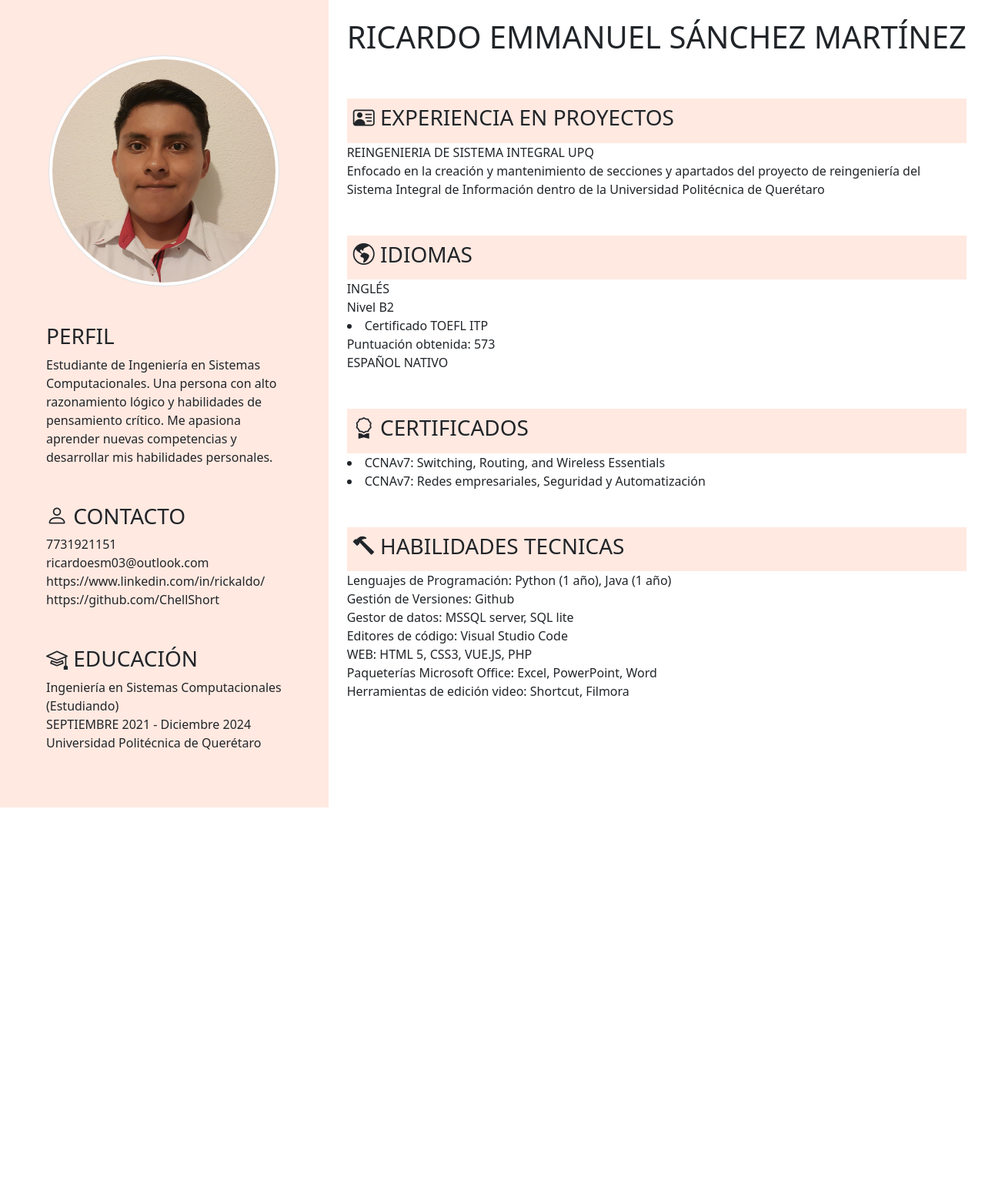
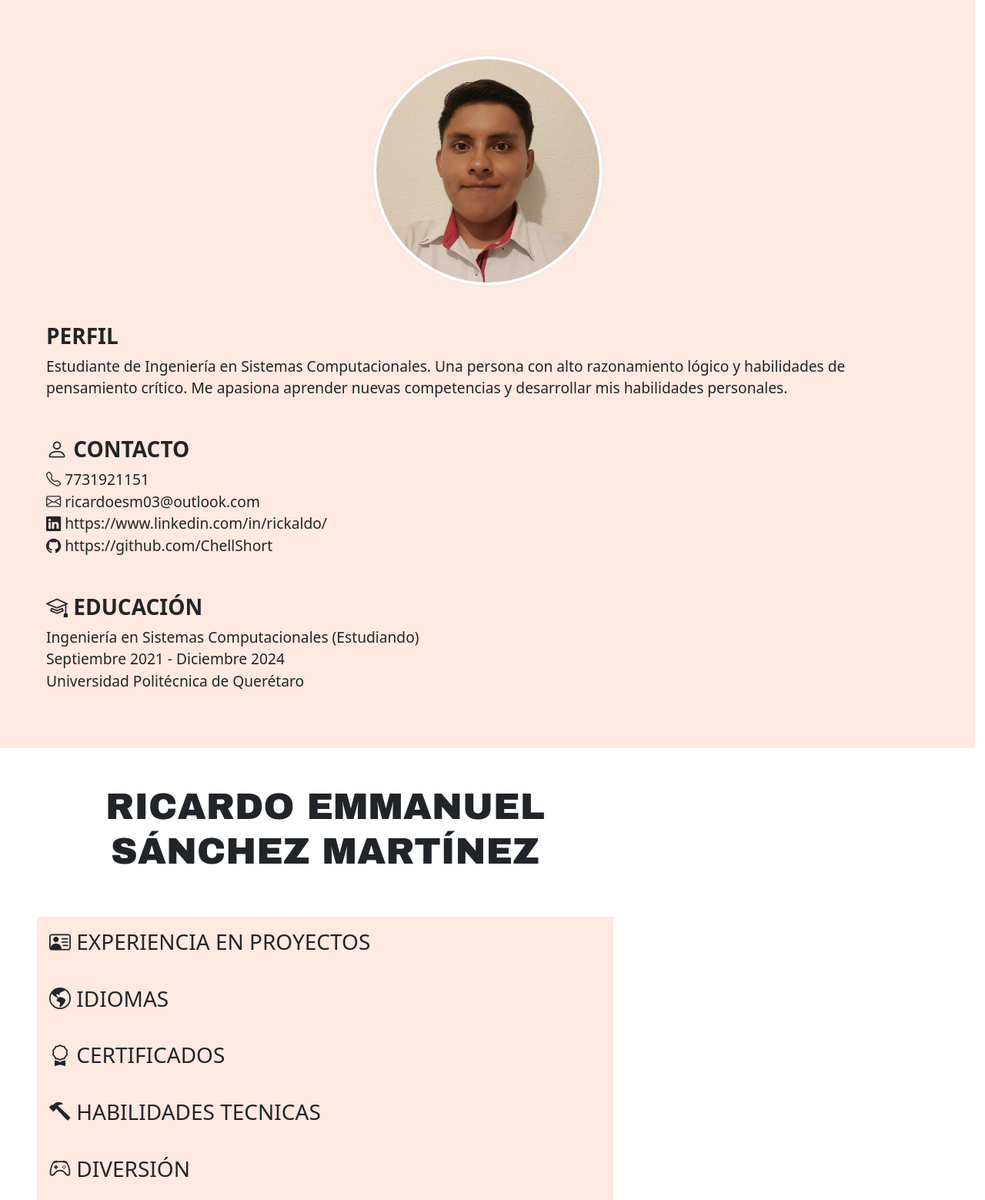
Before and after one commit to ChellShort/Curriculum, a Flask app: page / in a window 1280 px wide. Shown: the whole page at 77% size. Before the commit the page ends 1049 px from the top, so only its background shows below. Run offline with Flask 3, Linux system fonts and the light colour scheme.

Commit message:
Entregable 1

```diff
--- a/app.py
+++ b/app.py
@@ -6,5 +6,9 @@ app = Flask(__name__)
 def index():
     return render_template('Pagina1.html')
 
+@app.route('/prueba')
+def pagina():
+    return render_template('Pagina2.html')
+
 if __name__ == '__main__':
     app.run(debug=True)
--- a/templates/Pagina1.html
+++ b/templates/Pagina1.html
@@ -10,45 +10,65 @@
         .custom-div {
           background-color: rgb(255, 233, 225);
         }
-      </style>
+        #lol {
+          width: 99vw;
+          height: 99vh;
+        }
+        @font-face {
+        font-family: 'Arial Black';
+        src: url('ruta/a/arial-black.ttf') format('truetype');
+        }
+        .arial {
+        font-family: 'Arial Black', Arial, sans-serif;
+        }
+        h1 {
+        font-size: 3em;
+        }
+        .hidden-content {
+        display: none;
+        }
+        a{
+            font-size: 1.2em
+        }
+    </style>
 </head>
 <body>
     <div class="container-fluid">
-        <div class="row">
+        <div class="row" id="lol">
             <div class="p-5 col custom-div">
                 <div class="row">
                     <div class="col p-4 mx-auto text-center">
                         <div class="embed-responsive embed-responsive-16by9">
-                        <img src="{{ url_for('static', filename='images/Ilustración2.jpg') }}" class="embed-responsive-item img-thumbnail rounded-circle" alt="Imagen 1" width="300" height="200">
+                        <img src="{{ url_for('static', filename='images/Ilustración2.jpg') }}" class="embed-responsive-item img-thumbnail rounded-circle" alt="Imagen 1" width="300" height="300">
                         </div>
                     </div>
                 </div>
                 <div class="row">
                     <div class="p-4 col">
-                        <h3>PERFIL</h3>
+                        <h3><strong>PERFIL</strong></h3>
                         <a>Estudiante de Ingeniería en Sistemas Computacionales. Una persona con alto razonamiento lógico y habilidades de pensamiento crítico.
                             Me apasiona aprender nuevas competencias y desarrollar mis habilidades personales.</a>
                     </div>
                     <div class="col-med-auto p-4">
-                        <h3><i class="bi bi-person"></i> CONTACTO</h3>
+                        <h3><i class="bi bi-person"></i> <strong>CONTACTO</strong></h3>
                         <div>
-                        <a>7731921151</a>
+                        <a><i class="bi bi-telephone"></i> 7731921151</a>
                         </div>
                         <div>
-                        <a>ricardoesm03@outlook.com</a>
+                        <a><i class="bi bi-envelope"></i> ricardoesm03@outlook.com</a>
                         </div>
                         <div>
-                        <a>https://www.linkedin.com/in/rickaldo/</a>
+                        <a><i class="bi bi-linkedin"></i> https://www.linkedin.com/in/rickaldo/</a>
                         </div>
                         <div>
-                        <a>https://github.com/ChellShort</a>
+                        <a><i class="bi bi-github"></i> https://github.com/ChellShort</a>
                         </div>
                     </div>
                     <div class="col-med-auto p-4">
-                        <h3><i class="bi bi-mortarboard"></i> EDUCACIÓN</h3>
+                        <h3><i class="bi bi-mortarboard"></i> <strong>EDUCACIÓN</strong></h3>
                         <div>
                         <a>Ingeniería en Sistemas Computacionales (Estudiando)<br></a>
-                        <a>SEPTIEMBRE 2021 -  Diciembre 2024<br></a>
+                        <a>Septiembre 2021 -  Diciembre 2024<br></a>
                         <a>Universidad Politécnica de Querétaro<br></a>
                         </div>
                     </div>
@@ -56,47 +76,79 @@
             </div>
             <div class="col-md-8">
                 <div class="row">
-                    <div class="col-12 text-center p-4">
+                    <div class="col-12 text-center p-5 arial">
                         <h1>RICARDO EMMANUEL SÁNCHEZ MARTÍNEZ</h1>
                     </div>
-                    <div class="col-12 p-4">
-                        <div class="custom-div p-2">
+                    <div class="col-12 ps-5 pe-5" id="miDiv">
+                        <div class="custom-div p-3">
                         <h3><i class="bi bi-person-vcard"></i> EXPERIENCIA EN PROYECTOS</h3>
                         </div>
-                        <a>REINGENIERIA DE SISTEMA INTEGRAL UPQ</a>
-                        <a><br>Enfocado en la creación y mantenimiento de secciones y apartados del proyecto de reingeniería del Sistema Integral de Información dentro de la Universidad Politécnica de Querétaro</a>
+                        <div class="p-3 mt-2 hidden-content">
+                            <a><strong>REINGENIERIA DE SISTEMA INTEGRAL UPQ</strong></a>
+                            <a><br>Enfocado en la creación y mantenimiento de secciones y apartados del proyecto de reingeniería del Sistema Integral de Información dentro de la Universidad Politécnica de Querétaro</a>
+                        </div>
                     </div>
-                    <div class="col-12 p-4">
-                        <div class="custom-div p-2">
+                    <div class="col-12 ps-5 pe-5" id="miDiv2">
+                        <div class="custom-div p-3">
                         <h3><i class="bi bi-globe-americas"></i> IDIOMAS</h3>
                         </div>
-                        <a>INGLÉS<br>Nivel B2</a>
-                        <li>Certificado TOEFL ITP<br>
-                        Puntuación obtenida: 573</li>
-                        <a>ESPAÑOL NATIVO</a>
+                        <div class="hidden-content">
+                            <div class="p-3 mt-2">
+                                <a><strong>INGLÉS</strong><br>Nivel B2</a>
+                                <div class="ps-3">
+                                <li>Certificado TOEFL ITP<br>Puntuación obtenida: 573</li>
+                                </div>
+                            </div>
+                            <div class="ps-3 pb-4">
+                                <a><strong>ESPAÑOL NATIVO</strong></a>
+                            </div>
+                        </div>
                     </div>
-                    <div class="col-12 p-4">
-                        <div class="custom-div p-2">
+                    <div class="col-12 ps-5 pe-5" id="miDiv3">
+                        <div class="custom-div p-3">
                         <h3><i class="bi bi-award"></i> CERTIFICADOS</h3>
                         </div>
-                        <li>CCNAv7: Switching, Routing, and Wireless Essentials</li>
-                        <li>CCNAv7: Redes empresariales, Seguridad y Automatización</li>
+                        <div class="p-3 mt-2 hidden-content">
+                            <li><strong>CCNAv7: Switching, Routing, and Wireless Essentials</strong></li>
+                            <li><strong>CCNAv7: Redes empresariales, Seguridad y Automatización</strong></li>
+                        </div>
                     </div>
-                    <div class="col-12 p-4">
-                        <div class="custom-div p-2">
+                    <div class="col-12 ps-5 pe-5" id="miDiv3">
+                        <div class="custom-div p-3">
                         <h3><i class="bi bi-hammer"></i> HABILIDADES TECNICAS</h3>
                         </div>
-                        <a>Lenguajes de Programación: Python (1 año), Java (1 año)<br></a>
-                        <a>Gestión de Versiones: Github<br></a>
-                        <a>Gestor de datos: MSSQL server, SQL lite<br></a>
-                        <a>Editores de código: Visual Studio Code<br></a>
-                        <a>WEB: HTML 5, CSS3, VUE.JS, PHP<br></a>
-                        <a>Paqueterías Microsoft Office: Excel, PowerPoint, Word<br></a>
-                        <a>Herramientas de edición video: Shortcut, Filmora<br></a>
+                        <div class="p-3 mt-2 hidden-content">
+                            <a><strong>Lenguajes de Programación:</strong> Python (1 año), Java (1 año)<br></a>
+                            <a><strong>Gestión de Versiones:</strong> Github<br></a>
+                            <a><strong>Gestor de datos:</strong> MSSQL server, SQL lite<br></a>
+                            <a><strong>Editores de código:</strong> Visual Studio Code<br></a>
+                            <a><strong>WEB:</strong> HTML 5, CSS3, VUE.JS, PHP<br></a>
+                            <a><strong>Paqueterías Microsoft Office:</strong> Excel, PowerPoint, Word<br></a>
+                            <a><strong>Herramientas de edición video:</strong> Shortcut, Filmora<br></a>
+                        </div>
+                    </div>
+                    <div class="col-12 ps-5 pe-5" id="miDiv4">
+                        <div class="custom-div p-3">
+                            <h3><i class="bi bi-controller"></i> DIVERSIÓN</h3>
+                        </div>
+                        <div class="p-3 mt-2 text-center hidden-content">
+                            <img src="{{ url_for('static', filename='images/cat-shark.gif') }}" class="embed-responsive-item img-thumbnail" alt="Imagen 1" width="600" height="600">
+                        </div>
                     </div>
                 </div>
             </div>
         </div>
     </div>
+
+    <script>
+        const divs = document.querySelectorAll('[id^="miDiv"]');
+
+        divs.forEach((div) => {
+          const content = div.querySelector('.hidden-content');
+          div.addEventListener('click', function() {
+            content.classList.toggle('hidden-content');
+          });
+        });
+    </script>
 </body>
 </html>
```
Also changed, not shown: templates/Pagina2.html (added, +42 -0 lines), static/images/20231116_131912.jpg (deleted), 1 other file.
